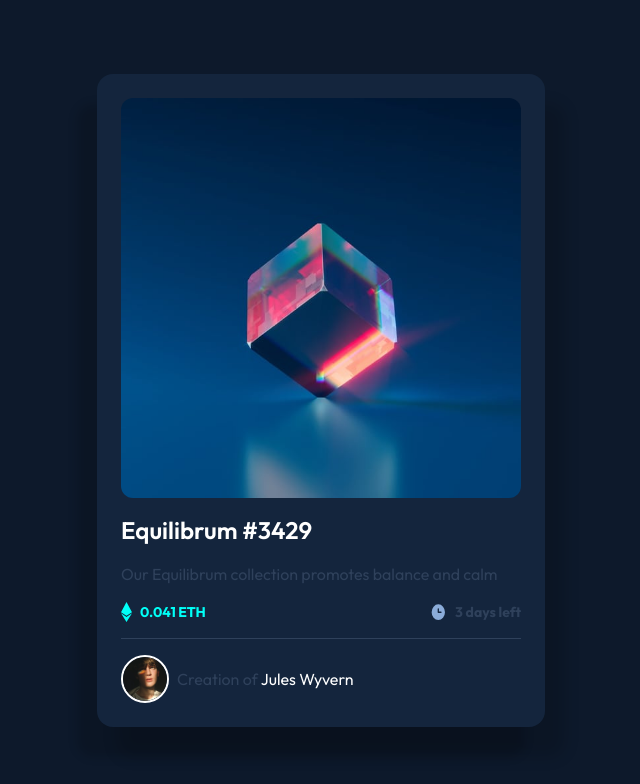
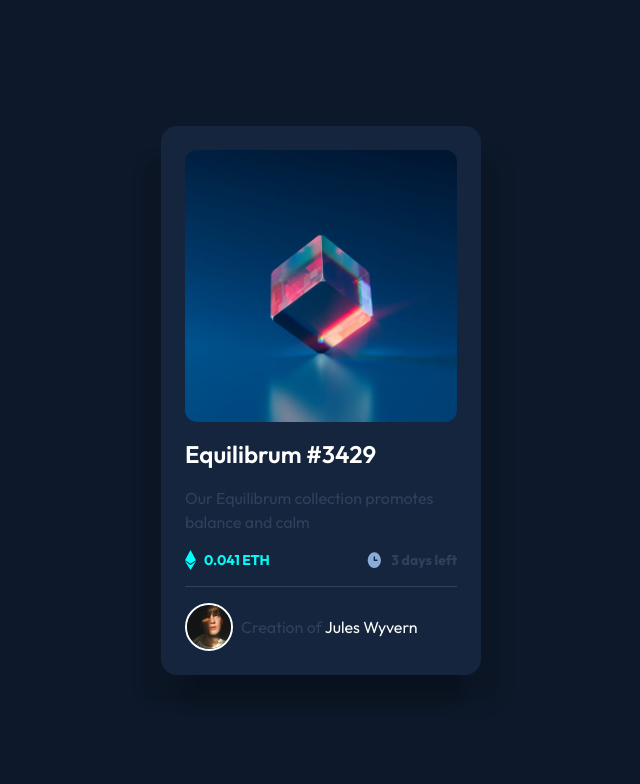
Before and after one commit to Hanseldev/nft-preview-card-component-main, a website built with Vite: page index.html in a window 1280 px wide. Shown: the whole page, without its empty margins (319-959 px from the left). Built offline with nearby package versions, Linux system fonts and the light colour scheme.

Commit message:
Fixed large height issues

```diff
--- a/index.html
+++ b/index.html
@@ -6,12 +6,12 @@
     <meta name="viewport" content="width=device-width, initial-scale=1.0" />
     <title>nft-preview-card-component-main</title>
   </head>
-  <body class="[ bg-blue-950 ] [ min-h-screen ] [ flex justify-center items-center ] [ p-6 ] ">
-    <article class="[ rounded-2xl ] [ p-6 ] [ bg-blue-900 ] [ flex flex-col ] [ max-w-xs md:max-w-sm lg:max-w-md ] [ shadow-[20px_30px_15px_rgba(0,0,0,0.15),_-20px_30px_10px_rgba(0,0,0,0.15)] ]">
+  <body class="[ bg-blue-950 ] [ min-h-screen ] [ flex justify-center items-center ] [p-6] ">
+    <article class="[ rounded-2xl ] [ p-6 ] [ bg-blue-900 ] [ flex flex-col ] [ max-w-xs md:max-w-sm lg:max-w-xs ] [ shadow-[20px_30px_15px_rgba(0,0,0,0.15),_-20px_30px_10px_rgba(0,0,0,0.15)] ]">
 
-      <div class="[ relative ] [ w-fit ] [ mb-4 ] ">
+      <div class="[ relative ] [ mb-4 ] ">
 
-        <img src="src/assets/images/image-equilibrium.jpg" alt="Equilibrum" class="[ rounded-xl max-h-96] ">
+        <img src="src/assets/images/image-equilibrium.jpg" alt="Equilibrum" class="[ rounded-xl ] ">
 
         <div class=" [ opacity-0 hover:opacity-100 ] [ transition-opacity duration-300 ] [ cursor-pointer ]">
 
```
